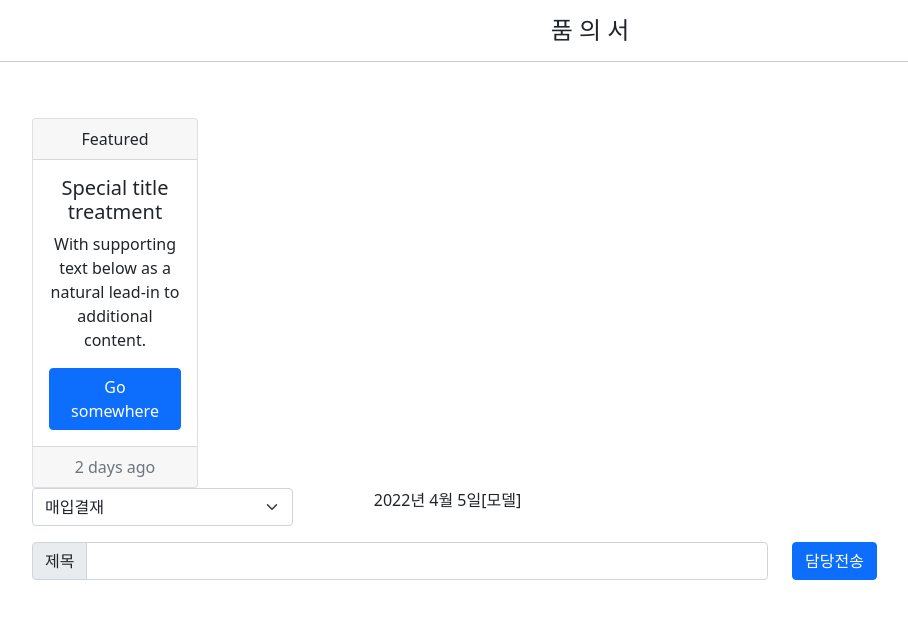
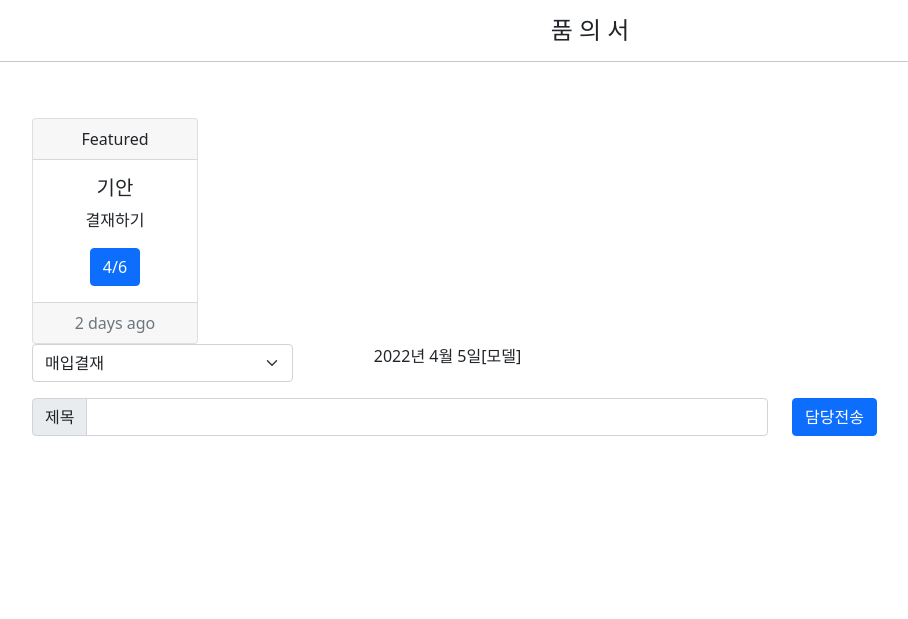
Before and after one commit to hyunsoo76/pybo, a Django app: page /eas/detail in a window 1280 px wide. Shown: the top 619 px of the page, without its empty margins (50-958 px from the left). Run offline with Django 3.2, Linux system fonts and the light colour scheme.

Commit message:
결재란 제작

```diff
--- a/eas/templates/eas/detail.html
+++ b/eas/templates/eas/detail.html
@@ -25,9 +25,9 @@
                     Featured
                   </div>
                   <div class="card-body">
-                    <h5 class="card-title">Special title treatment</h5>
-                    <p class="card-text">With supporting text below as a natural lead-in to additional content.</p>
-                    <a href="#" class="btn btn-primary">Go somewhere</a>
+                    <h5 class="card-title">기안</h5>
+                    <p class="card-text">결재하기</p>
+                    <a href="#" class="btn btn-primary">4/6</a>
                   </div>
                   <div class="card-footer text-muted">
                     2 days ago
```
